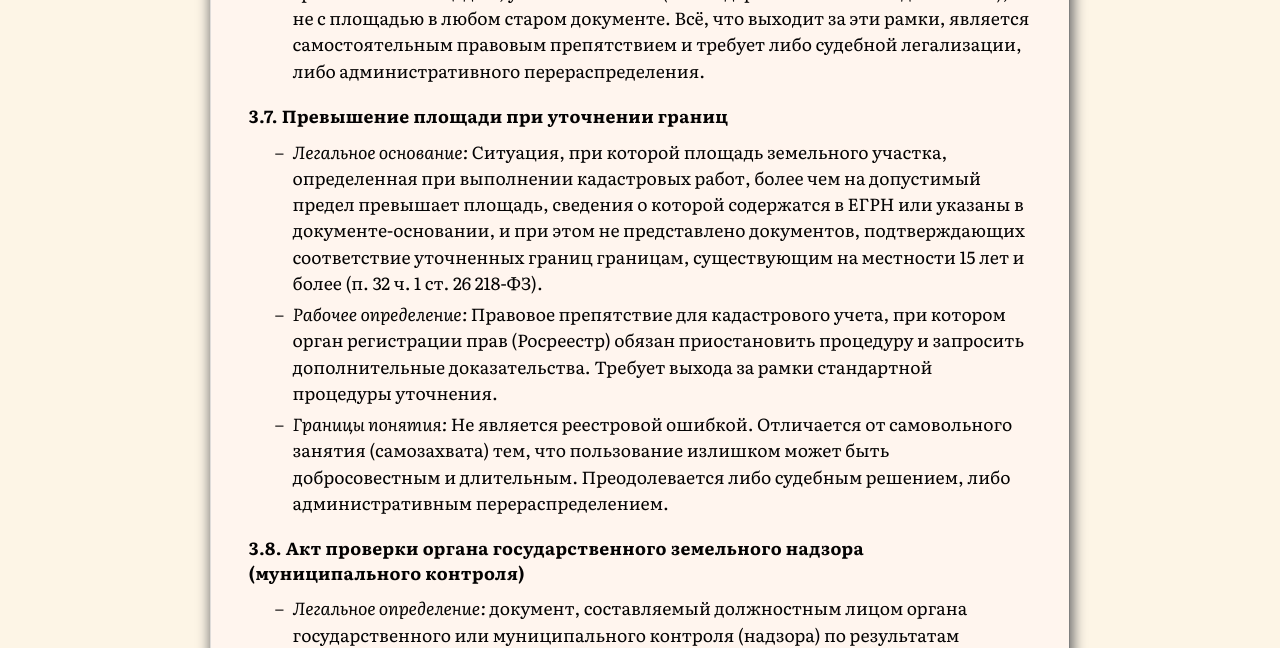
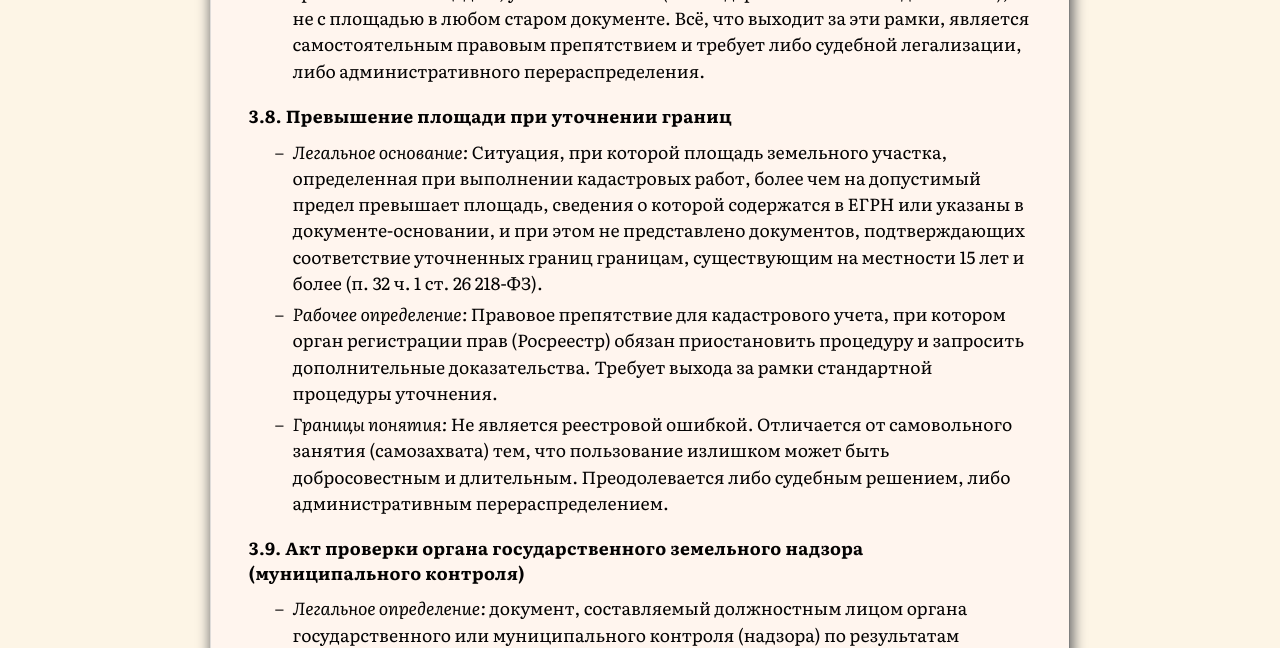
Before and after one commit to SergSi/land-use-art, a Jekyll site: the page built from _posts/2026-02-10-pr1.md, in a window 1280 px wide and 900 px high, scrolled down 10138 px. Shown: the part 158-806 px from the top of the window. Built offline with Jekyll 4.4.1, drawn with Linux system fonts in a browser that asks for light colours; some web fonts are replaced; some of the changed text lies outside the part shown.

Commit message:
Update 2026-02-10-pr1.md

```diff
--- a/_posts/2026-02-10-pr1.md
+++ b/_posts/2026-02-10-pr1.md
@@ -149,13 +149,13 @@ Analysis -- "Излишек, владение >15 лет" --> Path3[⚖️ Пу
 
 - *Границы понятия:* Это не право на автоматическое безвозмездное увеличение участка, а защитный юридический механизм (легальный «буфер»). Он учитывает техническую погрешность старых методов межевания и позволяет узаконить давно сложившиеся фактические границы без дополнительных сложных процедур. Критически важно: Данный критерий применяется только при сравнении с площадью, учтенной в ЕГРН (или содержавшейся в нем до ошибки), а не с площадью в любом старом документе. Всё, что выходит за эти рамки, является самостоятельным правовым препятствием и требует либо судебной легализации, либо административного перераспределения.
 
-#### 3.7. Превышение площади при уточнении границ
+#### 3.8. Превышение площади при уточнении границ
 
 *   *Легальное основание:* Ситуация, при которой площадь земельного участка, определенная при выполнении кадастровых работ, более чем на допустимый предел превышает площадь, сведения о которой содержатся в ЕГРН или указаны в документе-основании, и при этом не представлено документов, подтверждающих соответствие уточненных границ границам, существующим на местности 15 лет и более (п. 32 ч. 1 ст. 26 218-ФЗ).
 *   *Рабочее определение:* Правовое препятствие для кадастрового учета, при котором орган регистрации прав (Росреестр) обязан приостановить процедуру и запросить дополнительные доказательства. Требует выхода за рамки стандартной процедуры уточнения.
 *   *Границы понятия:* Не является реестровой ошибкой. Отличается от самовольного занятия (самозахвата) тем, что пользование излишком может быть добросовестным и длительным. Преодолевается либо судебным решением, либо административным перераспределением.
 
-#### 3.8. Акт проверки органа государственного земельного надзора (муниципального контроля)
+#### 3.9. Акт проверки органа государственного земельного надзора (муниципального контроля)
 
 - *Легальное определение:* документ, составляемый должностным лицом органа государственного или муниципального контроля (надзора) по результатам проведения контрольного (надзорного) мероприятия (выездной проверки, административного обследования и т.д.) и содержащий сведения о выявленных нарушениях или об их отсутствии (Федеральный закон от 31.07.2020 № 248-ФЗ «О государственном контроле (надзоре) и муниципальном контроле в Российской Федерации»).
 - *Рабочее определение:* официальное заключение уполномоченного органа власти, подтверждающее, что фактическое использование земельного участка (его конфигурация, площадь, местоположение границ) не является самовольным занятием земли и не нарушает обязательные требования земельного законодательства. Такой акт, вынесенный по итогам проверки, проведенной по инициативе собственника, может служить весомым доказательством добросовестности и отсутствия публично-правового спора о границах, что критически важно при обосновании границ, существующих 15 и более лет.
```
Also changed, not shown: other parts of _posts/2026-02-10-pr1.md (+2 -2 lines).
